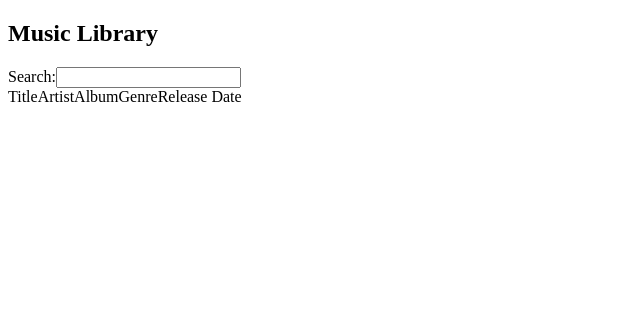
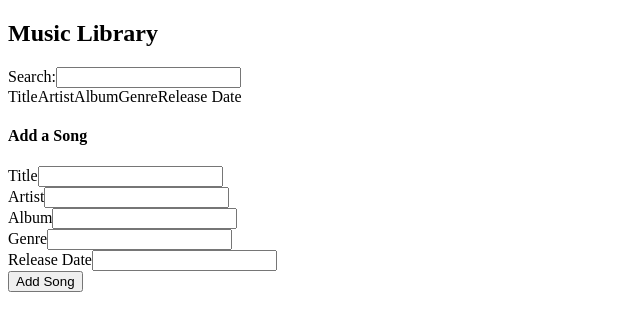
Before and after one commit to ltpoole/music-library-frontend, a React (Create React App) app: page / in a window 1280 px wide. Shown: the top 330 px of the page, without its empty margins (0-640 px from the left). Built offline with nearby package versions, Linux system fonts and the light colour scheme.

Commit message:
rendered AddSongForm component in App

```diff
--- a/src/App.jsx
+++ b/src/App.jsx
@@ -2,6 +2,7 @@ import "./App.css";
 import Header from "./components/Header/Header";
 import SearchBar from "./components/SearchBar/SearchBar";
 import MusicTable from "./components/MusicTable/MusicTable";
+import AddSongForm from "./components/AddSongForm/AddSongForm";
 import React, { useState, useEffect } from "react";
 import axios from "axios";
 
@@ -11,6 +12,7 @@ function App() {
       <Header />
       <SearchBar />
       <MusicTable />
+      <AddSongForm />
     </div>
   );
 }
```
